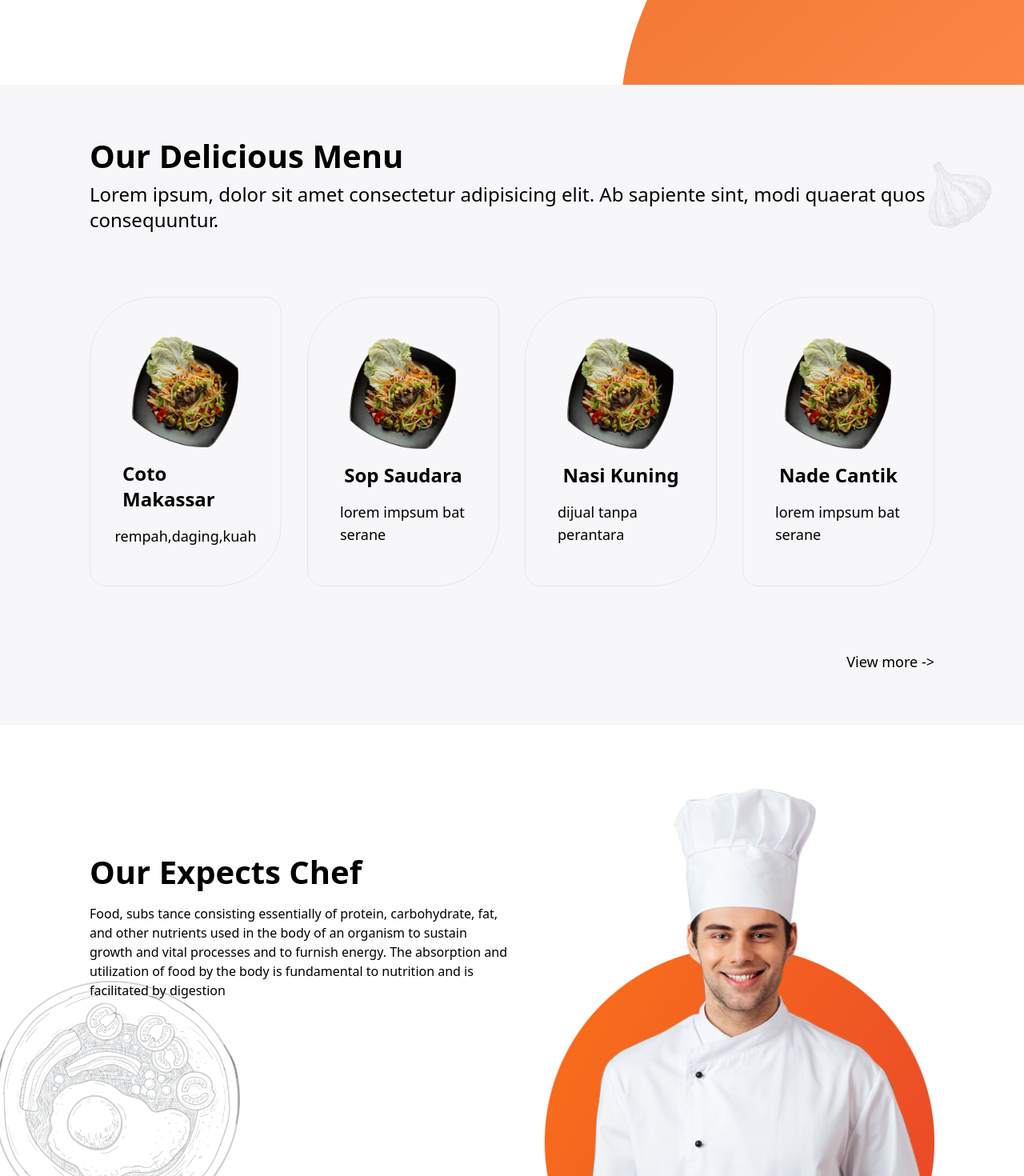
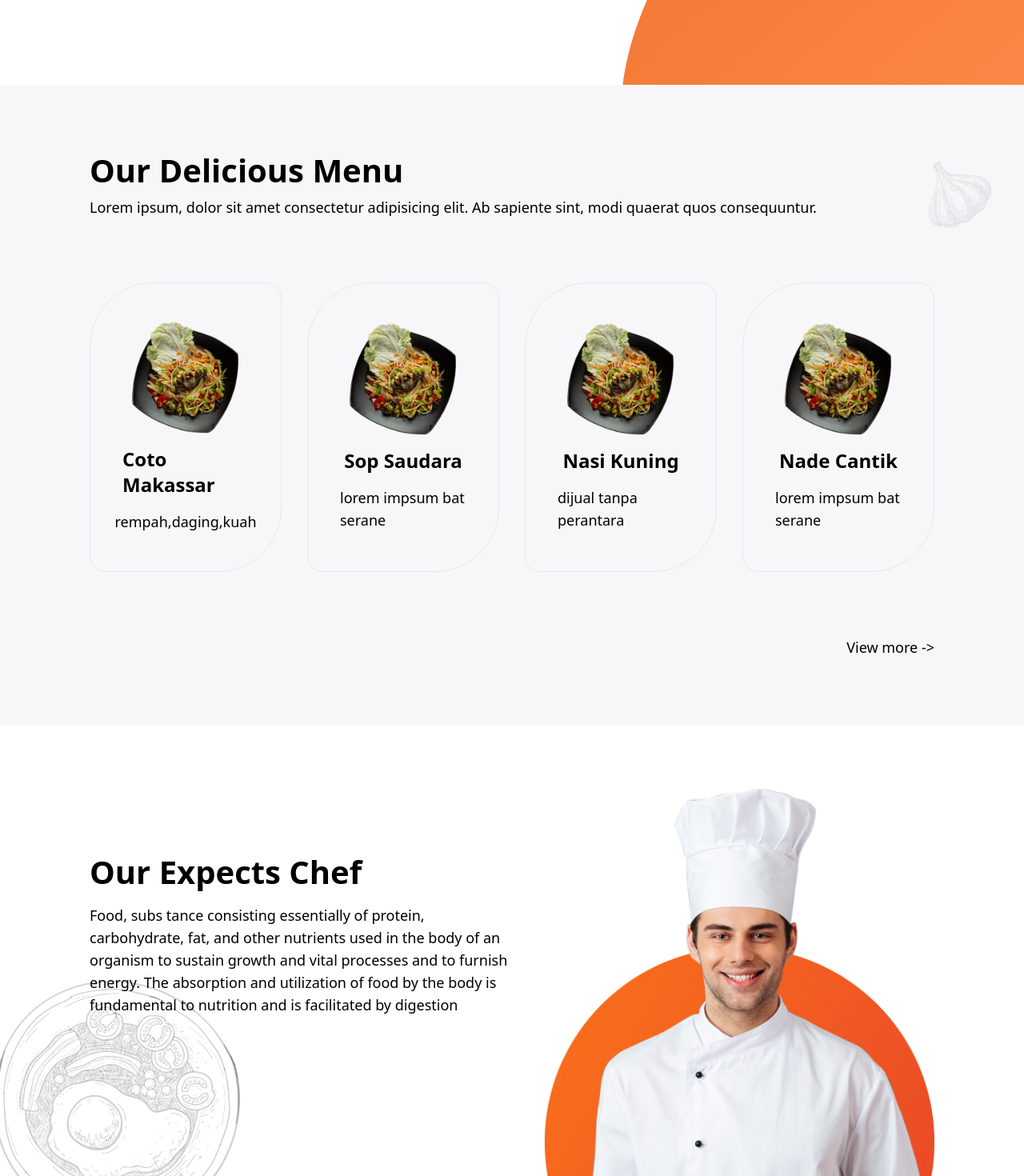
Before and after one commit to naddiyh/LokalBite, a Next.js app: page / in a window 1280 px wide. Shown: the part 694-2164 px from the top of the page at 80% size. Built offline with nearby package versions, Linux system fonts and the light colour scheme.

Commit message:
fix fontsize landpage

```diff
--- a/features/landingpage/Chef.jsx
+++ b/features/landingpage/Chef.jsx
@@ -17,7 +17,7 @@ export const Chef = () => {
           <h2 className="text-heading-s font-semibold text-black md:pt-20 md:text-heading-l">
             Our Expects Chef
           </h2>
-          <p className="text-text-m font-light text-black">
+          <p className="text-text-m font-light text-black md:text-text-l">
             Food, subs tance consisting essentially of protein, carbohydrate,
             fat, and other nutrients used in the body of an organism to sustain
             growth and vital processes and to furnish energy. The absorption and
--- a/features/landingpage/Dish.jsx
+++ b/features/landingpage/Dish.jsx
@@ -20,7 +20,7 @@ export const Dish = () => {
           <h2 className="text-heading-s font-semibold text-black md:text-heading-l">
             Our Delicious Menu
           </h2>
-          <p className="text-text-m font-light text-black md:text-heading-s">
+          <p className="text-text-m font-light text-black md:text-text-l">
             Lorem ipsum, dolor sit amet consectetur adipisicing elit. Ab
             sapiente sint, modi quaerat quos consequuntur.
           </p>
```
